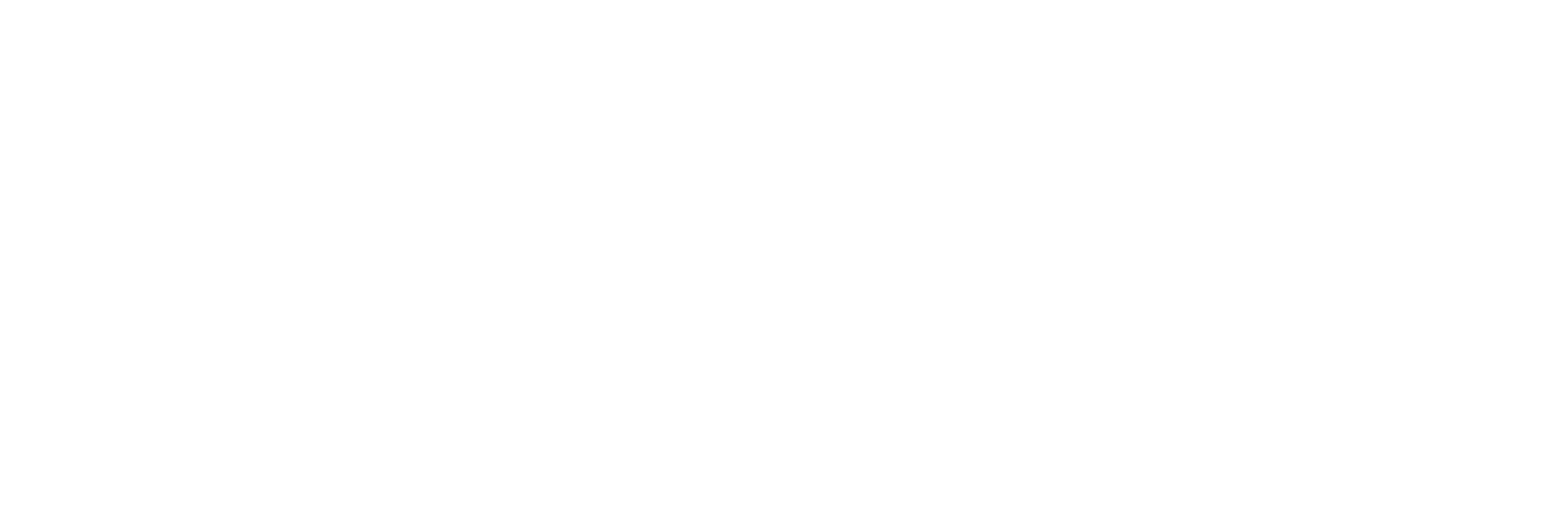
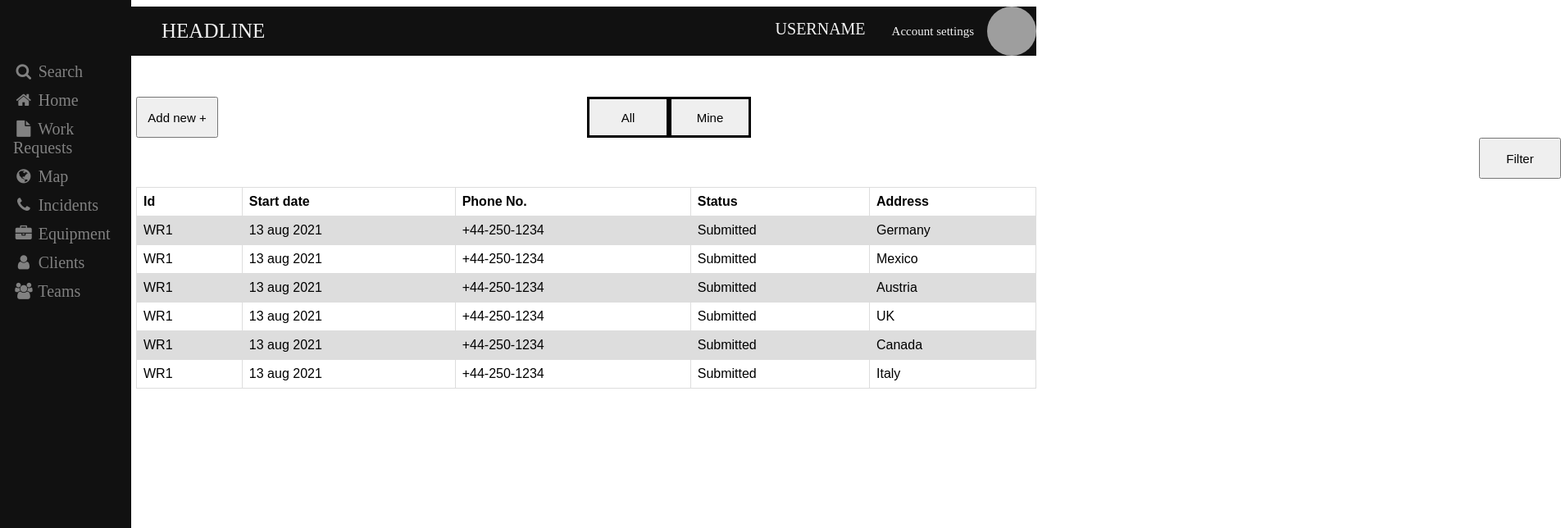
Before and after one commit to JovanM97/Web2-Projekat, an Angular app: page /incidents in a window 1280 px wide. Before the commit this address led to /. Shown: the top 644 px of the page at 82% size, 1904 px wide, since content can reach past the window. Built offline with nearby package versions, Linux system fonts and the light colour scheme; grey boxes are pictures that could not be loaded.

Commit message:
Added Incident Page front

```diff
--- a/src/app/app-routing.module.ts
+++ b/src/app/app-routing.module.ts
@@ -6,6 +6,7 @@
 import { RegisterPageComponent } from './register-page/register-page.component';
 import { DashboardPageComponent } from './dashboard-page/dashboard-page.component';
 import { WorkRequestPageComponent } from './work-request-page/work-request-page.component';
+import { IncidentPageComponent } from './incident-page/incident-page.component';
 
 
 const routes: Routes = [
@@ -13,7 +14,8 @@
   {path: 'login', component: LoginPageComponent},
   {path: 'register', component: RegisterPageComponent},
   {path: 'dashboard', component: DashboardPageComponent},
-  {path: 'workRequest', component: WorkRequestPageComponent}
+  {path: 'workRequest', component: WorkRequestPageComponent},
+  {path: 'incidents', component: IncidentPageComponent}
 ];
 
 @NgModule({
--- a/src/app/app.module.ts
+++ b/src/app/app.module.ts
@@ -15,6 +15,7 @@
 import { WorkRequestPageComponent } from './work-request-page/work-request-page.component';
 import { TableComponent } from './table/table.component';
 import { PieChartComponent } from './pie-chart/pie-chart.component';
+import { IncidentPageComponent } from './incident-page/incident-page.component';
 
 @NgModule({
   declarations: [
@@ -31,6 +32,7 @@
     WorkRequestPageComponent,
     TableComponent,
     PieChartComponent,
+    IncidentPageComponent,
   ],
   imports: [
     BrowserModule,
--- /dev/null
+++ b/src/app/incident-page/incident-page.component.css
@@ -0,0 +1,19 @@
+.button {
+    transition-duration: 0.4s;
+    font-size: 15px;
+  }
+
+  .button:hover {
+    background-color: black; /* Green */
+    color: white;
+    box-shadow: 0 12px 16px 0 rgba(0,0,0,0.24), 0 17px 50px 0 rgba(0,0,0,0.19);
+  }
+
+  .button1 {
+    transition-duration: 0.4s;
+    font-size: 15px;
+  }
+
+  .button1:hover {
+    box-shadow: 0 12px 16px 0 rgba(0,0,0,0.24), 0 17px 50px 0 rgba(0,0,0,0.19);
+  }
--- /dev/null
+++ b/src/app/incident-page/incident-page.component.html
@@ -0,0 +1,12 @@
+<app-top-bar></app-top-bar>
+<app-sidebar></app-sidebar>
+<button class="button" style="height: 50px; width: 100px; margin-left: 150px">Add new +</button>
+<!-- <div style="border: 2px solid black; margin-top: -180px; margin-left: 648px; margin-right: 1035px;white-space: nowrap; display: inline-block;"></div> -->
+<button class="button1" style="height: 50px; width: 100px; margin-left: 450px;border: 3px solid black;">All</button>
+<button class="button1" style="height: 50px; width: 100px;border: 3px solid black;">Mine</button>
+
+<button class="button" style="height: 50px; width: 100px; margin-left: 1788px;">Filter</button>
+
+<div style="margin-left: 150px; margin-top: 10px;">
+    <app-table></app-table>
+</div>
--- /dev/null
+++ b/src/app/incident-page/incident-page.component.ts
@@ -0,0 +1,15 @@
+import { Component, OnInit } from '@angular/core';
+
+@Component({
+  selector: 'app-incident-page',
+  templateUrl: './incident-page.component.html',
+  styleUrls: ['./incident-page.component.css']
+})
+export class IncidentPageComponent implements OnInit {
+
+  constructor() { }
+
+  ngOnInit(): void {
+  }
+
+}
--- a/src/app/sidebar/sidebar.component.html
+++ b/src/app/sidebar/sidebar.component.html
@@ -6,10 +6,10 @@
  <div class="sidebar">
   <br><br><br>
    <a ><i class="fa fa-fw fa-search"></i> Search</a>
-   <a ><i class="fa fa-fw fa-home"></i> Home</a>
-   <a  routerLink="/workRequest"><i class="fa fa-fw fa-file"></i> Document</a>
+   <a routerLink="/dashboard" ><i class="fa fa-fw fa-home"></i> Home</a>
+   <a routerLink="/workRequest"><i class="fa fa-fw fa-file"></i> Work Requests</a>
    <a ><i class="fa fa-fw fa-globe"></i> Map</a>
-   <a ><i class="fa fa-fw fa-phone"></i> Phone</a>
+   <a routerLink="/incidents"><i class="fa fa-fw fa-phone"></i> Incidents</a>
    <a ><i class="fa fa-fw fa-briefcase"></i> Equipment</a>
    <a ><i class="fa fa-fw fa-user"></i> Clients</a>
    <a ><i class="fa fa-fw fa-users"></i> Teams</a>
```
Also changed, not shown: 1 other file (tests, documents, lock files or other folders).
